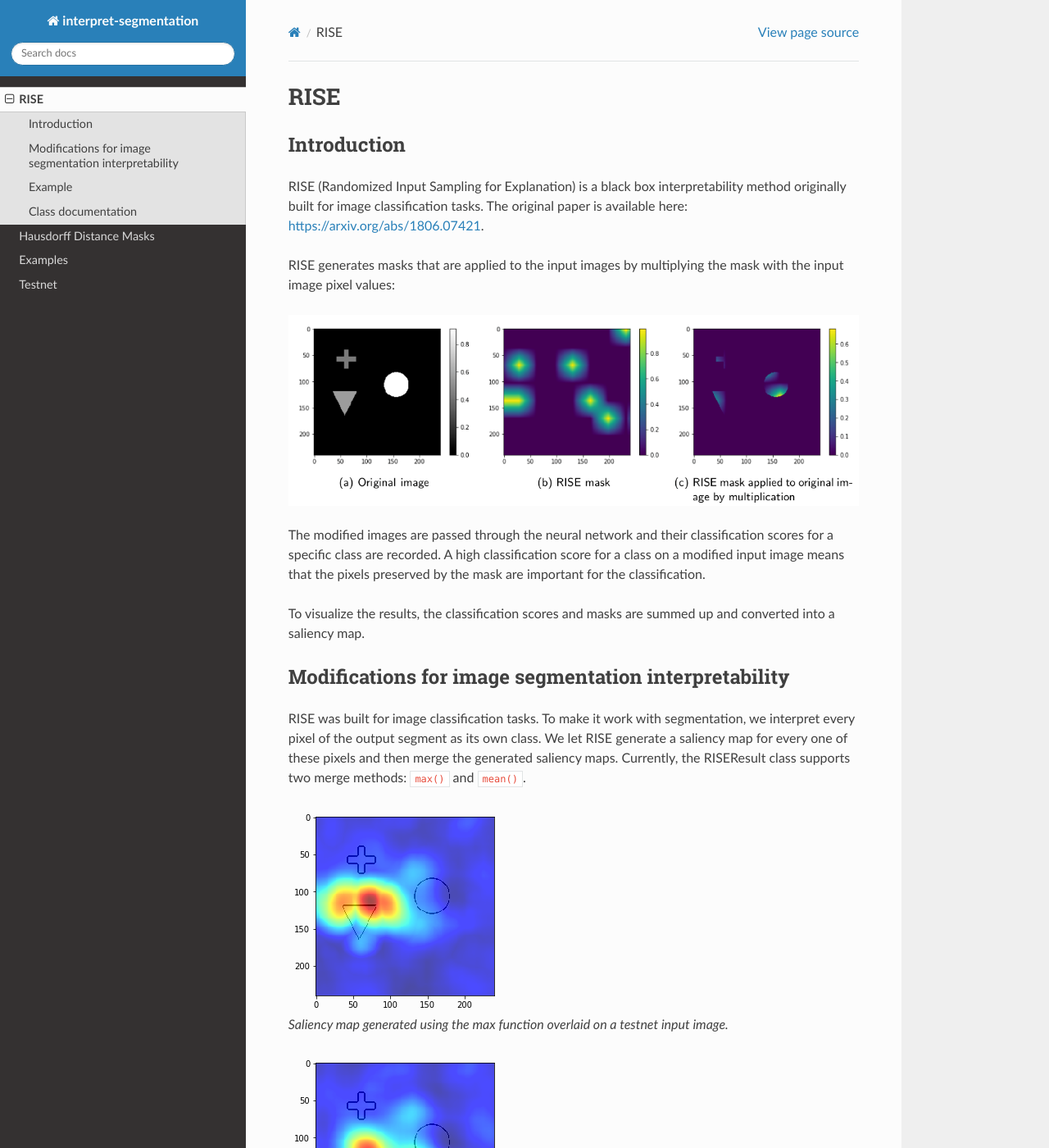
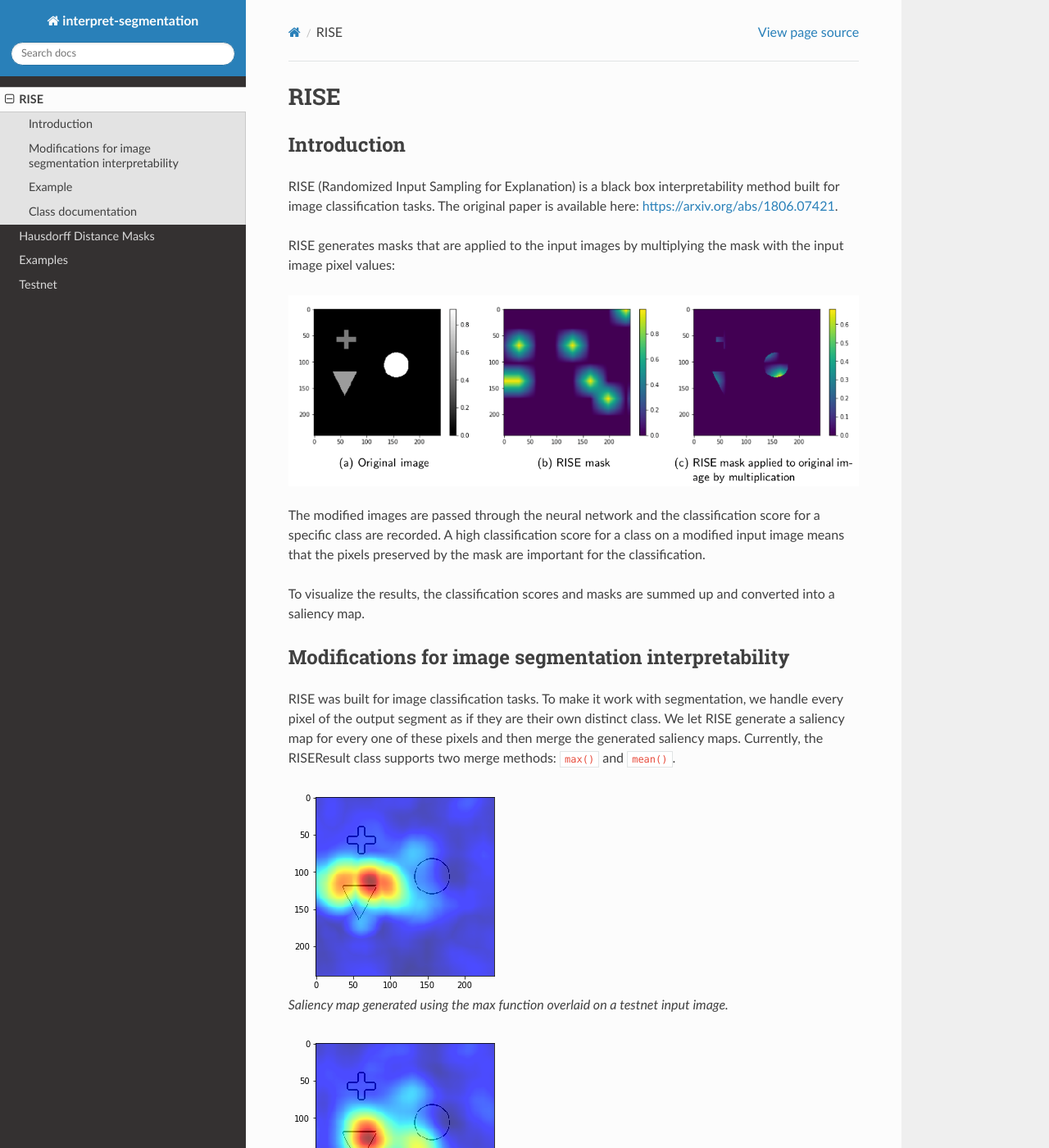
Before and after one commit to andef4/interpret-segmentation, a Sphinx documentation site: the page built from docs/rise.rst, in a window 1280 px wide and 1400 px high. Shown: the whole window at 82% size. Built offline with Sphinx 7.4.7 and the Read the Docs theme 2.0.0, drawn with Linux system fonts in a browser that asks for light colours; some of the changed text lies outside the part shown.

Commit message:
docs: update RISE documentation

```diff
--- a/docs/rise.rst
+++ b/docs/rise.rst
@@ -4,15 +4,14 @@ RISE
 
 Introduction
 ------------
-RISE (Randomized Input Sampling for Explanation) is a black box interpretability method originally built for image classification tasks.
-The original paper is available
-here: https://arxiv.org/abs/1806.07421.
+RISE (Randomized Input Sampling for Explanation) is a black box interpretability method built for image classification tasks.
+The original paper is available here: https://arxiv.org/abs/1806.07421.
 
 RISE generates masks that are applied to the input images by multiplying the mask with the input image pixel values:
 
 .. image:: images/rise.png
 
-The modified images are passed through the neural network and their classification scores for a specific
+The modified images are passed through the neural network and the classification score for a specific
 class are recorded. A high classification score for a class on a modified input image means that the pixels
 preserved by the mask are important for the classification.
 
@@ -20,8 +19,8 @@ To visualize the results, the classification scores and masks are summed up and
 
 Modifications for image segmentation interpretability
 -----------------------------------------------------
-RISE was built for image classification tasks. To make it work with segmentation, we interpret every pixel of the output
-segment as its own class. We let RISE generate a saliency map for every one of these pixels and then merge the
+RISE was built for image classification tasks. To make it work with segmentation, we handle every pixel of the output
+segment as if they are  their own distinct class. We let RISE generate a saliency map for every one of these pixels and then merge the
 generated saliency maps. Currently, the RISEResult class supports two merge methods: ``max()`` and ``mean()``.
 
 .. figure:: images/rise_max.png
```
Also changed, not shown: other parts of docs/rise.rst (+3 -0 lines), 1 other file.
